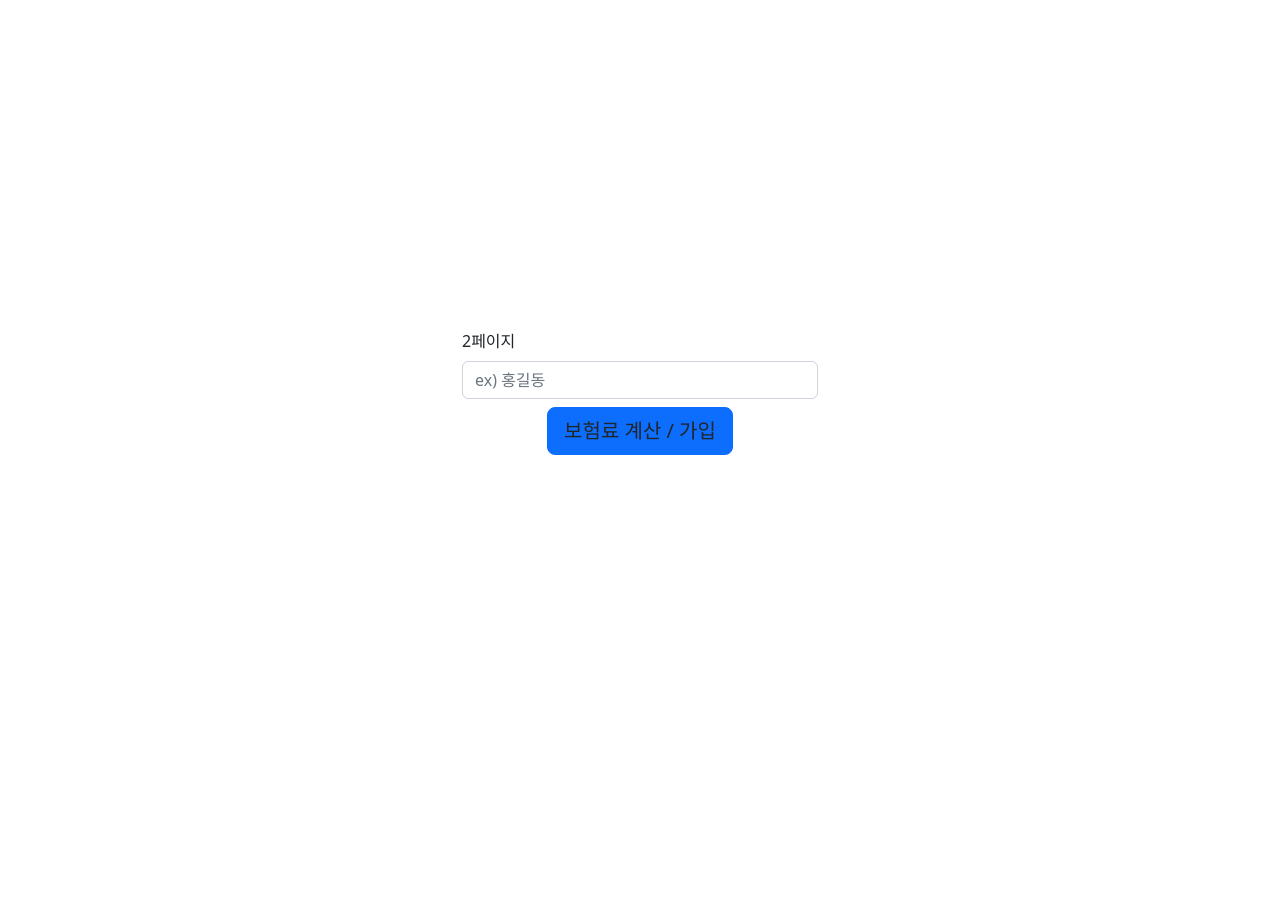
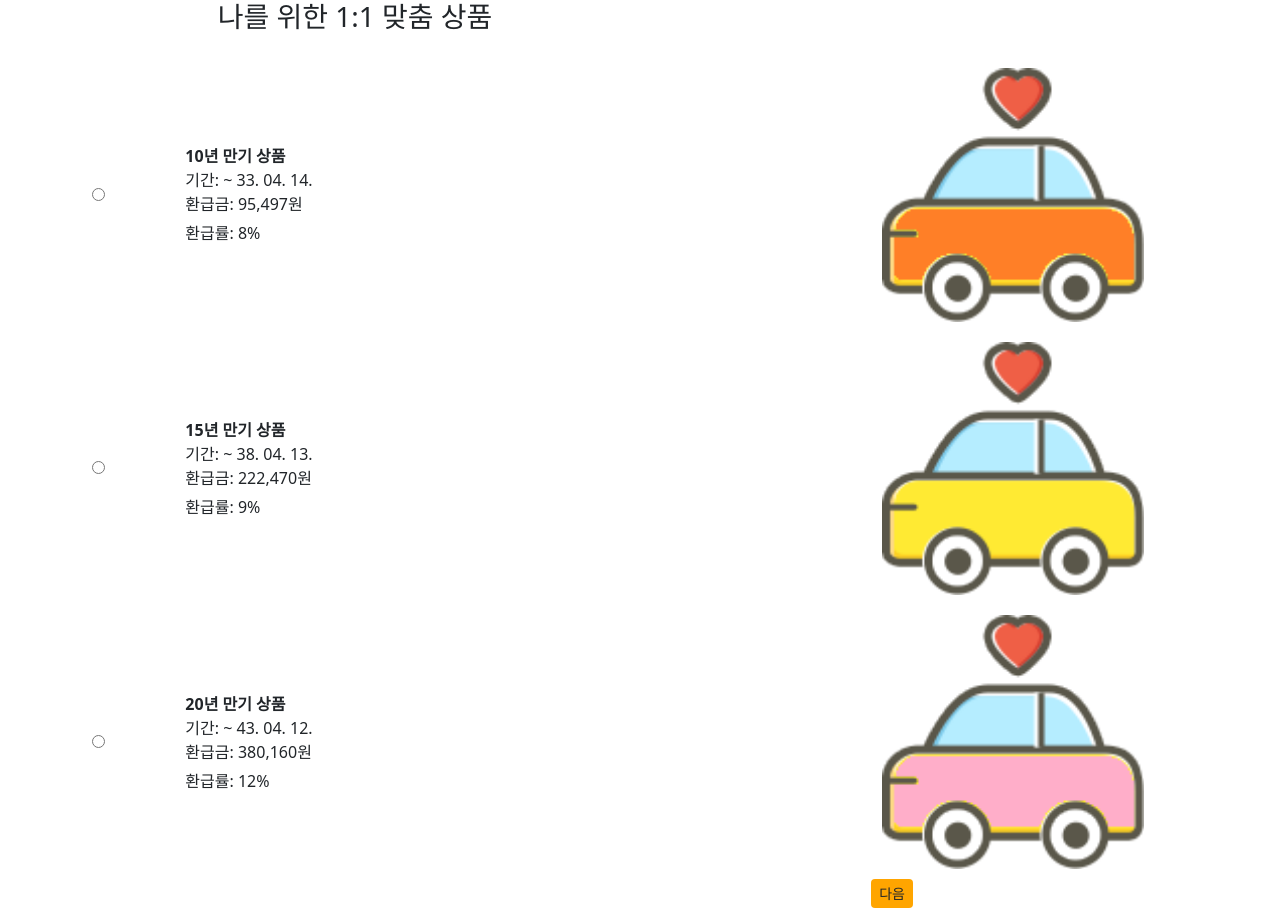
Before and after one commit to hyeonuk-kor/React, a React (Create React App) app in the folder car_ins/: page /car-ins/step2 in a window 1280 px wide. Before the commit the page ends 800 px from the top, so only its background shows below. Built offline with nearby package versions, Linux system fonts and the light colour scheme; the HTML template or start-up script is replaced by a standard one.

Commit message:
react 18
17 -> 18
removing warning message

```diff
--- a/car_ins/src/components/RadioItem.js
+++ b/car_ins/src/components/RadioItem.js
@@ -1,13 +1,25 @@
 import React from 'react';
-import { Row, Col, Form, Button } from 'react-bootstrap';
-function RadioItem(props) {
-  const { label, duration, refund, rate, imageSrc } = props;
+import { Row, Col } from 'react-bootstrap';
 
+function RadioItem({
+  label,
+  duration,
+  refund,
+  rate,
+  imageSrc,
+  checked,
+  onChange,
+}) {
   return (
     <label style={{ width: '100%', padding: '10px', cursor: 'pointer' }}>
       <Row className="justify-content-center align-items-center">
         <Col xs={1}>
-          <input type="radio" name="radio-group" />
+          <input
+            type="radio"
+            name="radio-group"
+            checked={checked}
+            onChange={onChange}
+          />
         </Col>
         <Col xs={7} className="text-left">
           <p style={{ fontSize: '16px', fontWeight: 'bold', margin: 0 }}>
--- a/car_ins/src/components/Step1.js
+++ b/car_ins/src/components/Step1.js
@@ -95,7 +95,7 @@ function Step1() {
       }
     } else {
       localStorage.setItem('name', form.elements.name.value);
-      navigate('/car-ins/step3');
+      navigate('/car-ins/step2');
     }
   };
   return (
--- a/car_ins/src/components/Step2.js
+++ b/car_ins/src/components/Step2.js
@@ -1,63 +1,107 @@
 import React, { useState } from 'react';
 import { Row, Col, Form, Button } from 'react-bootstrap';
 import { useNavigate } from 'react-router-dom';
+import RadioItem from './RadioItem';
+function Step2() {
+  const navigate = useNavigate();
+  const [selectedOption, setSelectedOption] = useState(null);
+  const [showFeedback, setShowFeedback] = useState(false);
 
-function Step2() {
-  const [invalidName, setInvalidName] = useState(null);
-  const navigate = useNavigate();
-  const handleNameChange = (event) => {
-    if (event.target.value.length < 2) {
-      setInvalidName(true);
-    } else {
-      setInvalidName(false);
-    }
+  const handleOptionChange = (option) => {
+    setSelectedOption(option);
+    setShowFeedback(false);
   };
 
   const handleSubmit = (event) => {
-    const form = document.getElementById('signup');
-    if (form.checkValidity() === false) {
-      event.preventDefault();
-      event.stopPropagation();
-      form.classList.add('was-validated'); // 폼 유효성 검사 표시 추가
+    event.preventDefault();
+    event.stopPropagation();
+    if (selectedOption !== null) {
+      navigate('/car-ins/step4');
     } else {
-      navigate('/car-ins/step2');
+      setShowFeedback(true);
     }
   };
 
   return (
-    <Form
-      name="signup"
-      id="signup"
-      className="needs-validation"
-      noValidate
-      onSubmit={handleSubmit}
-    >
-      <Row className="d-flex justify-content-center">
-        <Col md={4} className="mb-2">
-          <Form.Label>2페이지</Form.Label>
-          <Form.Control
-            type="text"
-            id="name"
-            placeholder="ex) 홍길동"
-            name="name"
-            minLength="2"
-            required
-            isInvalid={invalidName}
-            isValid={invalidName === false}
-            onChange={handleNameChange}
-          />
-          <Form.Control.Feedback type="invalid">
-            이름을 입력해주세요.
-          </Form.Control.Feedback>
+    <Form noValidate onSubmit={handleSubmit}>
+      <Row className="align-items-center mb-4">
+        <Col md={6} className="d-flex justify-content-center">
+          <p className="h3 mb-0 text-center">나를 위한 1:1 맞춤 상품</p>
         </Col>
       </Row>
+      <RadioItem
+        label="10년 만기 상품"
+        duration={new Date(
+          Date.now() + 10 * 365 * 24 * 60 * 60 * 1000
+        ).toLocaleDateString('ko-KR', {
+          year: '2-digit',
+          month: '2-digit',
+          day: '2-digit',
+        })}
+        refund="95,497원"
+        rate="8%"
+        imageSrc={process.env.PUBLIC_URL + '/carBg1.png'}
+        checked={selectedOption === 'option1'}
+        onChange={() => {
+          if (selectedOption !== 'option1') {
+            handleOptionChange('option1');
+          }
+        }}
+      />
+      <RadioItem
+        label="15년 만기 상품"
+        duration={new Date(
+          Date.now() + 15 * 365 * 24 * 60 * 60 * 1000
+        ).toLocaleDateString('ko-KR', {
+          year: '2-digit',
+          month: '2-digit',
+          day: '2-digit',
+        })}
+        refund="222,470원"
+        rate="9%"
+        imageSrc={process.env.PUBLIC_URL + '/carBg11.png'}
+        checked={selectedOption === 'option2'}
+        onChange={() => {
+          if (selectedOption !== 'option2') {
+            handleOptionChange('option2');
+          }
+        }}
+      />
+      <RadioItem
+        label="20년 만기 상품"
+        duration={new Date(
+          Date.now() + 20 * 365 * 24 * 60 * 60 * 1000
+        ).toLocaleDateString('ko-KR', {
+          year: '2-digit',
+          month: '2-digit',
+          day: '2-digit',
+        })}
+        refund="380,160원"
+        rate="12%"
+        imageSrc={process.env.PUBLIC_URL + '/carBg111.png'}
+        checked={selectedOption === 'option3'}
+        onChange={() => {
+          if (selectedOption !== 'option3') {
+            handleOptionChange('option3');
+          }
+        }}
+      />
+      {showFeedback && (
+        <Form.Control.Feedback type="invalid" className="d-block">
+          상품을 선택해주세요.
+        </Form.Control.Feedback>
+      )}
       <Row className="justify-content-center">
-        <Col md={4} className="mb-3 d-flex justify-content-center">
+        <Col md={6} xs={12} className="mb-3 d-flex justify-content-end">
           <Button
-            className="btn-lg btn-block text-dark btn-yellow"
+            className="btn-sm text-dark"
             type="submit"
+            style={{
+              backgroundColor: '#FFA500', // kb 색상
+              border: 'none', // 테두리 제거
+            }}
           >
-            보험료 계산 / 가입
+            다음
           </Button>
         </Col>
       </Row>
--- a/car_ins/src/components/Step3.js
+++ b/car_ins/src/components/Step3.js
@@ -3,25 +3,10 @@ import { Row, Col, Form, Button } from 'react-bootstrap';
 import { useNavigate } from 'react-router-dom';
 import RadioItem from './RadioItem';
 function Step3() {
-  const [invalidName, setInvalidName] = useState(null);
   const navigate = useNavigate();
-  const handleNameChange = (event) => {
-    if (event.target.value.length < 2) {
-      setInvalidName(true);
-    } else {
-      setInvalidName(false);
-    }
-  };
 
-  const handleSubmit = (event) => {
-    const form = document.getElementById('signup');
-    if (form.checkValidity() === false) {
-      event.preventDefault();
-      event.stopPropagation();
-      form.classList.add('was-validated'); // 폼 유효성 검사 표시 추가
-    } else {
-      navigate('/car-ins/step2');
-    }
+  const handleSubmit = () => {
+    //   navigate('/car-ins/step3');
   };
 
   return (
@@ -76,6 +61,22 @@ function Step3() {
         rate="12%"
         imageSrc={process.env.PUBLIC_URL + '/carBg111.png'}
       />
+      <Row className="justify-content-center">
+        <Col md={6} xs={12} className="mb-3 d-flex justify-content-end">
+          {' '}
+          {/* 변경: xs 속성 추가 */}
+          <Button
+            className="btn-sm text-dark"
+            type="submit"
+            style={{
+              backgroundColor: '#FFA500', // kb 색상
+              border: 'none', // 테두리 제거
+            }}
+          >
+            다음
+          </Button>
+        </Col>
+      </Row>
     </Form>
   );
 }
```
Also changed, not shown: car_ins/src/index.js (+6 -7 lines).
